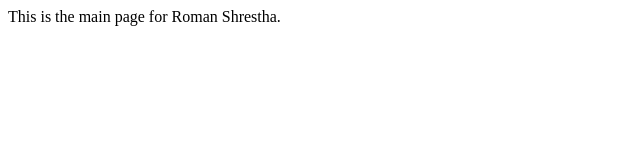
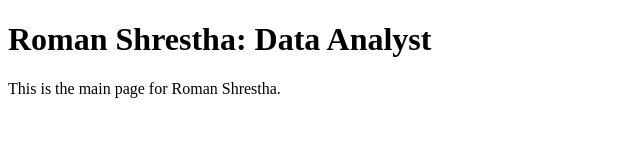
Before and after one commit to amritadhikari/roman, a plain HTML site: page index.html in a window 1280 px wide. Shown: the whole page, without its empty margins (0-640 px from the left). Drawn offline with Linux system fonts and the light colour scheme.

Commit message:
Added Header and position

```diff
--- a/index.html
+++ b/index.html
@@ -6,6 +6,7 @@
     <title>Roman Shrestha</title>
 </head>
 <body>
+    <h1>Roman Shrestha: Data Analyst</h1>
     This is the main page for Roman Shrestha.
 </body>
 </html>
```
